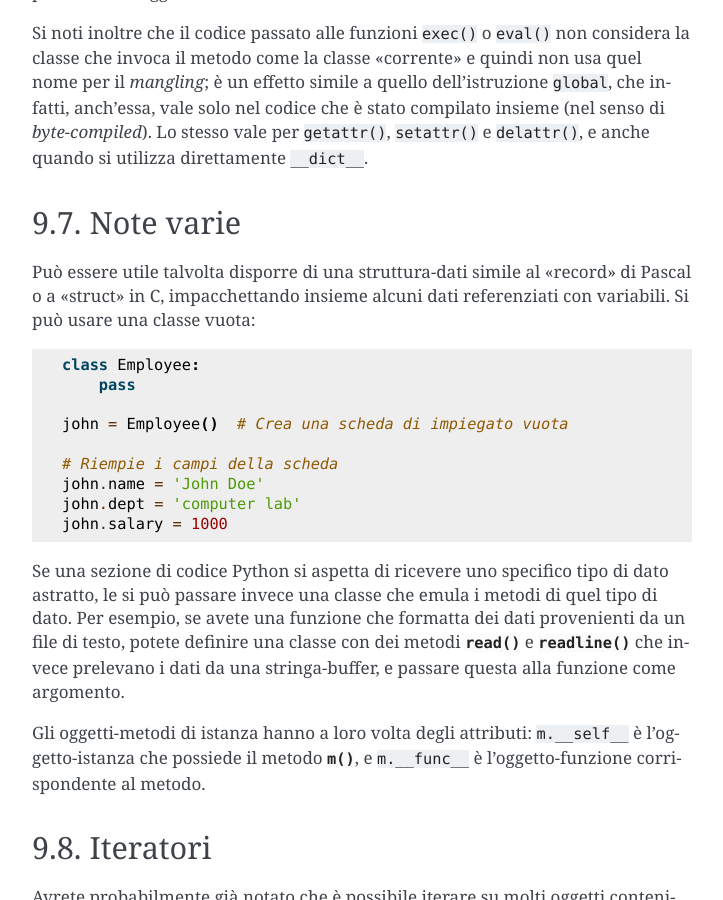
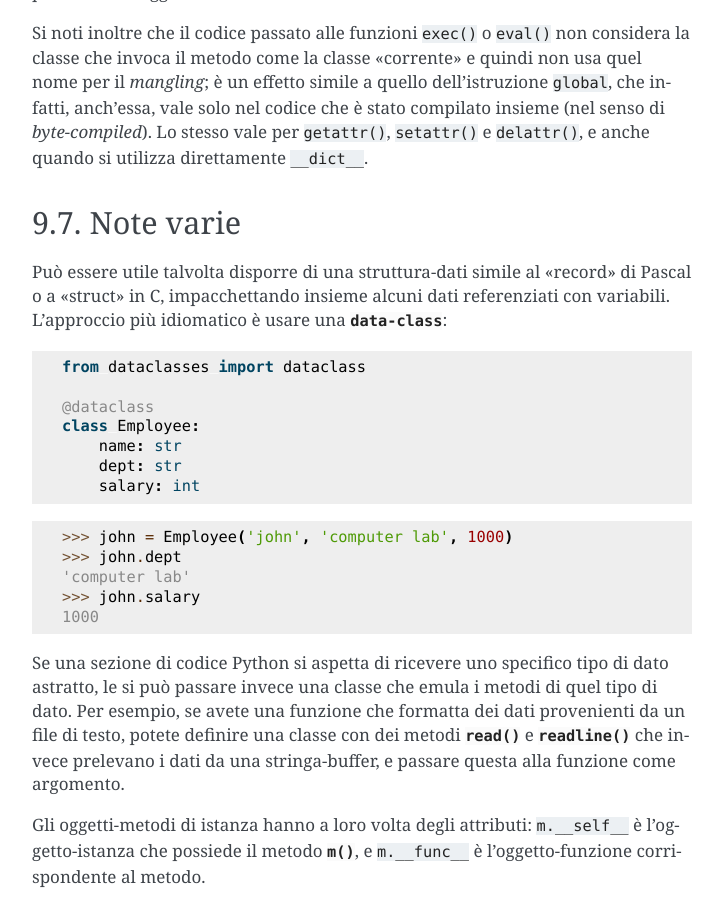
Before and after one commit to ricpol/pytutorial-it, a Sphinx documentation site: the page built from tutorial/source/classes.rst, in a window 1280 px wide and 900 px high, scrolled down 15478 px. Shown: the whole window, without its empty margins (388-1111 px from the left). Built offline with Sphinx 7.4.7, drawn with Linux system fonts in a browser that asks for light colours.

Commit message:
sync up to commit 4392bf6

```diff
--- a/tutorial/source/appetite.rst
+++ b/tutorial/source/appetite.rst
@@ -6,9 +6,9 @@
     della documentazione di Python, mantenuta in sincrono con il testo della
     `repository GitHub <https://github.com/python/cpython/tree/3.11/Doc/tutorial>`_.
 
-    Questa è la traduzione della **versione "di sviluppo" del Tutorial**,
+    Questa è la traduzione della **versione "stabile" del Tutorial**,
     corrispondente a Python 3.11, ed è aggiornata al
-    `12 dicembre 2022 <https://github.com/python/cpython/commits/main/Doc/tutorial>`_.
+    `3 febbraio 2023 <https://github.com/python/cpython/commits/main/Doc/tutorial>`_.
 
     La repository GitHub di questo progetto
     `si trova qui <https://github.com/ricpol/pytutorial-it>`_:
--- a/tutorial/source/classes.rst
+++ b/tutorial/source/classes.rst
@@ -777,17 +777,23 @@ Note varie
 
 Può essere utile talvolta disporre di una struttura-dati simile al "record" di
 Pascal o a "struct" in C, impacchettando insieme alcuni dati referenziati con
-variabili. Si può usare una classe vuota::
+variabili. L'approccio più idiomatico è usare una :mod:`data-class<dataclasses>`::
 
-   class Employee:
-       pass
+    from dataclasses import dataclass
 
-   john = Employee()  # Crea una scheda di impiegato vuota
+    @dataclass
+    class Employee:
+        name: str
+        dept: str
+        salary: int
 
-   # Riempie i campi della scheda
-   john.name = 'John Doe'
-   john.dept = 'computer lab'
-   john.salary = 1000
+::
+
+    >>> john = Employee('john', 'computer lab', 1000)
+    >>> john.dept
+    'computer lab'
+    >>> john.salary
+    1000
 
 Se una sezione di codice Python si aspetta di ricevere uno specifico tipo di
 dato astratto, le si può passare invece una classe che emula i metodi di quel
--- a/tutorial/source/introduction.rst
+++ b/tutorial/source/introduction.rst
@@ -189,6 +189,10 @@ prima dell'apice iniziale::
    ame
    >>> print(r'C:\some\name')  # si noti la r iniziale
    C:\some\name
+
+Le *raw string* hanno una sottigliezza: non possono terminare con un numero
+dispari di *backslash* ``\``: si veda :ref:`la FAQ<faq-programming-raw-string-backslash>`
+per ulteriori informazioni e soluzioni.
 
 Le stringhe possono occupare più di una riga. Un modo per ottenere questo è
 usare gli apici tripli: ``"""..."""`` o ``'''...'''``. Gli "a-capo" sono
```
